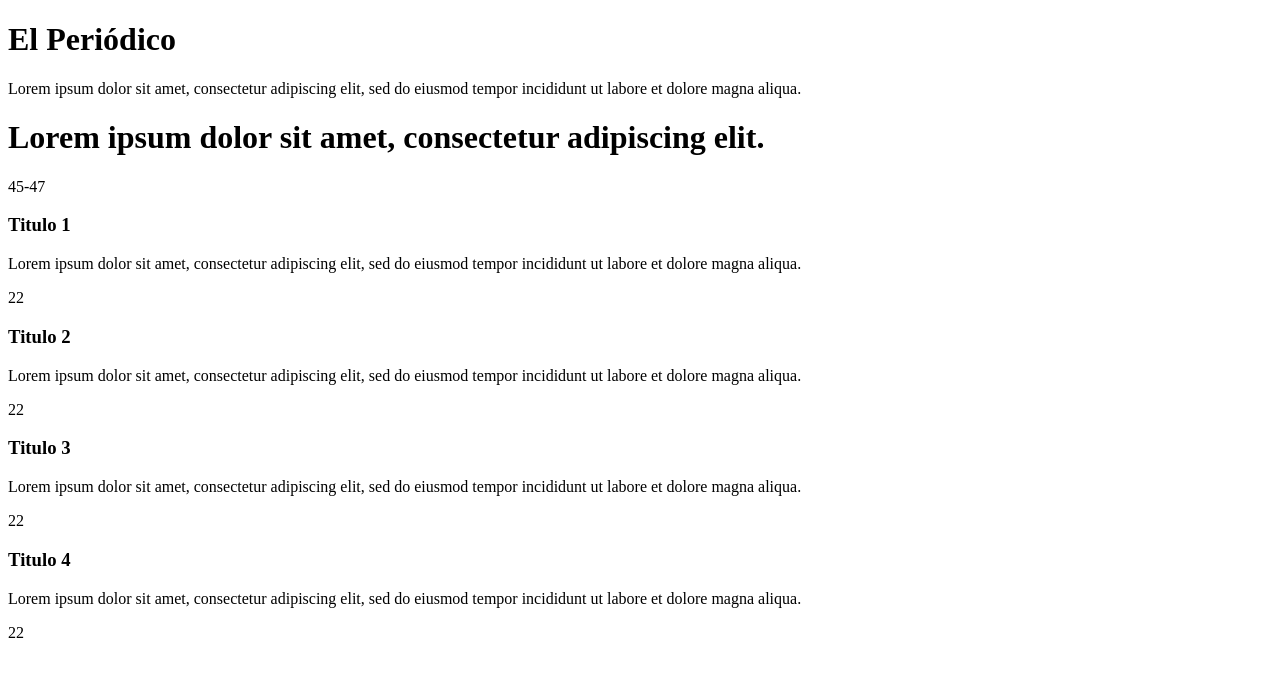
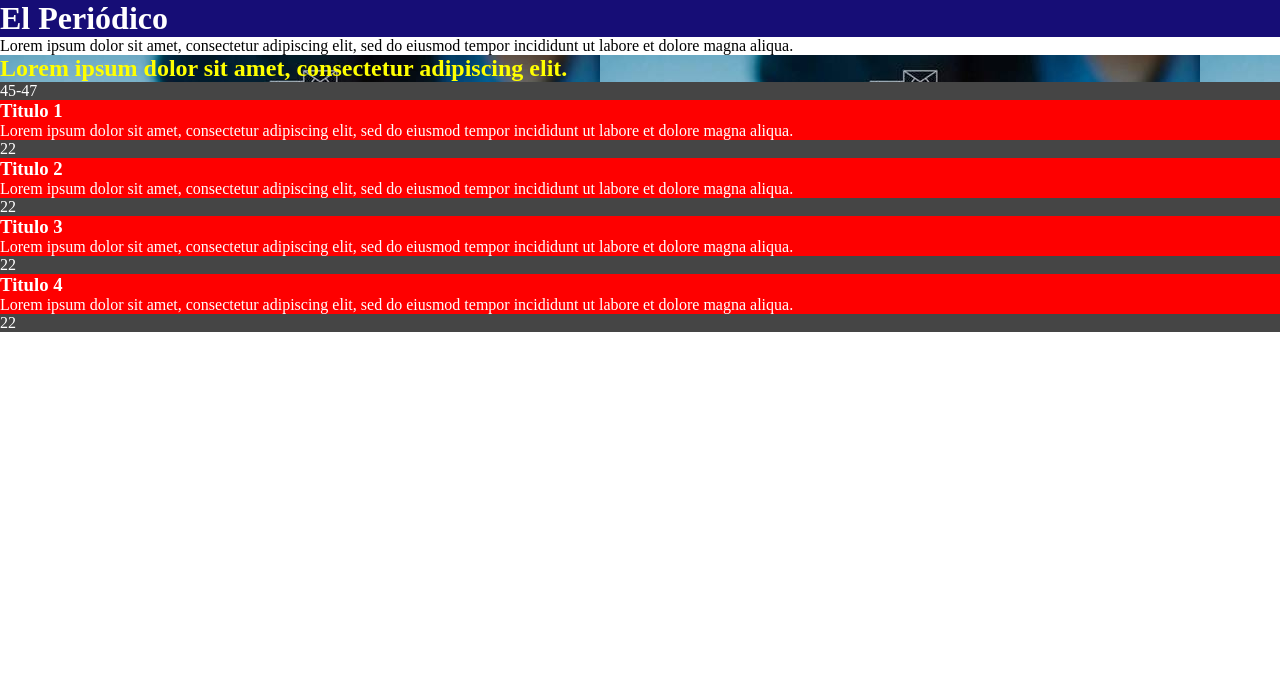
Before and after one commit to Laura-Izaguirre/Peri-dico-local, a plain HTML site: page index.html in a window 1280 px wide. Drawn offline with Linux system fonts and the light colour scheme.

Commit message:
Imágenes y color de fondo y fuente asignado

```diff
--- a/index.html
+++ b/index.html
@@ -10,49 +10,49 @@
 </head>
 <body>
     <header class="header">
-        <div class="header__box">
+        <div class="header__caption_box">
             <h1>El Periódico</h1>
         </div>
-        <div class="header__">
+        <div class="header__description_box">
             <p>Lorem ipsum dolor sit amet, consectetur adipiscing elit, sed do eiusmod tempor incididunt ut labore et dolore magna aliqua.</p>
         </div>
     </header>
 
     <main class="main">
         <div class="main__image_box">
-            <h1>Lorem ipsum dolor sit amet, consectetur adipiscing elit.</h1>
+            <h2 class="main__image_box__caption">Lorem ipsum dolor sit amet, consectetur adipiscing elit.</h2>
             <span class="main__image_box__page">
-                <p>45-47</p>
+                <p class="main__image_box__page__description">45-47</p>
             </span>
         </div>
         <section class="main__news_box">
             <div class="main__news_box__div">
                 <h3>Titulo 1</h3>
                 <p>Lorem ipsum dolor sit amet, consectetur adipiscing elit, sed do eiusmod tempor incididunt ut labore et dolore magna aliqua.</p>
-                <span class="main__news_box__div__page">
+                <div class="main__news_box__div__page">
                     <p>22</p>
-                </span>
+                </div>
             </div>
             <div class="main__news_box__div">
                 <h3>Titulo 2</h3>
                 <p>Lorem ipsum dolor sit amet, consectetur adipiscing elit, sed do eiusmod tempor incididunt ut labore et dolore magna aliqua.</p>
-                <span class="main__news_box__div__page">
+                <div class="main__news_box__div__page">
                     <p>22</p>
-                </span>
+                </div>
             </div>
             <div class="main__news_box__div">
                 <h3>Titulo 3</h3>
                 <p>Lorem ipsum dolor sit amet, consectetur adipiscing elit, sed do eiusmod tempor incididunt ut labore et dolore magna aliqua.</p>
-                <span class="main__news_box__div__page">
+                <div class="main__news_box__div__page">
                     <p>22</p>
-                </span>
+                </div>
             </div>
             <div class="main__news_box__div">
                 <h3>Titulo 4</h3>
                 <p>Lorem ipsum dolor sit amet, consectetur adipiscing elit, sed do eiusmod tempor incididunt ut labore et dolore magna aliqua.</p>
-                <span class="main__news_box__div__page">
+                <div class="main__news_box__div__page">
                     <p>22</p>
-                </span>
+                </div>
             </div>
 
         </section>
--- a/styles.scss
+++ b/styles.scss
@@ -0,0 +1,49 @@
+*{
+    margin: 0;
+    padding: 0;
+    -moz-box-sizing: border-box;
+    -webkit-box-sizing: border-box;
+    -ms-box-sizing: border-box;
+    -o-box-sizing: border-box;
+
+}
+
+.header {
+    width: 100%;
+    &__caption_box {
+        background-color: #160d76;
+        color: white;
+    }
+}
+
+.main {
+    &__image_box {
+        background-image: url("./Images/Background.png");
+
+        &__caption {
+        color: yellow;
+        }
+
+        &__page {
+
+            &__description {
+                background-color: #454545;
+                color: white;
+
+            }
+        }
+    }
+    &__news_box {
+
+        &__div {
+            background-color: #fe0000;
+            color: white;
+            &__page {
+
+                background-color: #454545;
+            }
+        }
+
+
+    }
+}
```
Also changed, not shown: Images/Background.png (added), styles.css, 1 other file.
